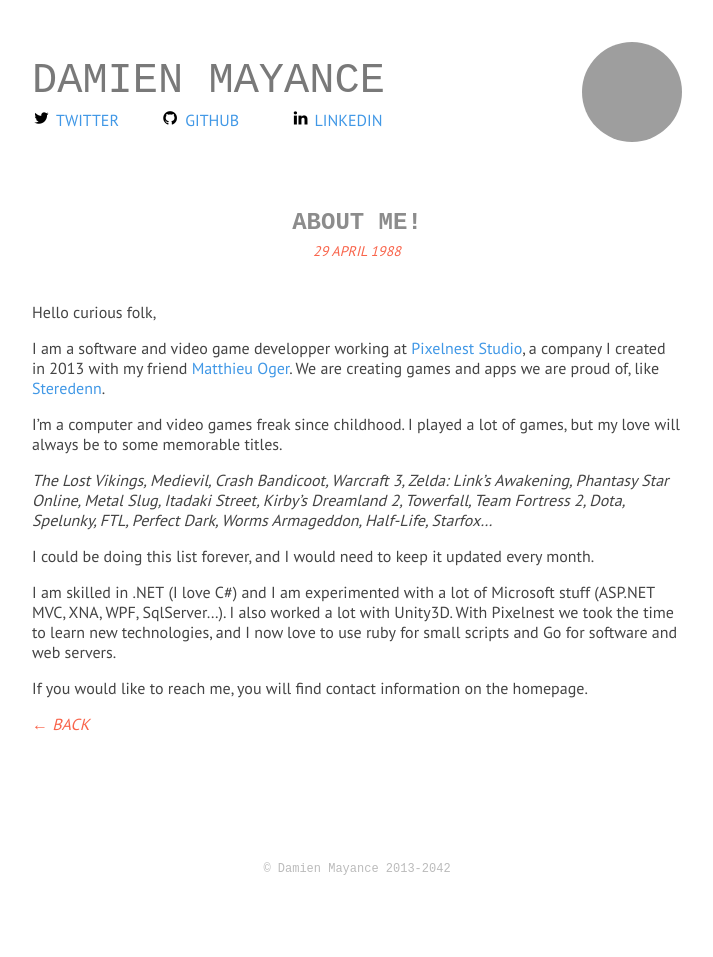
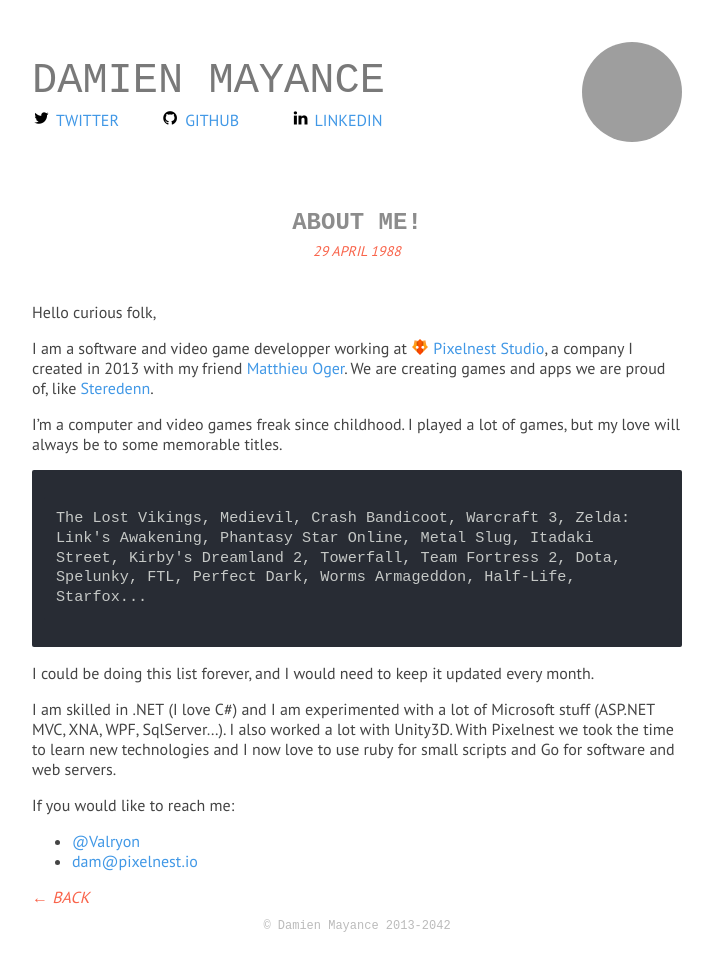
Before and after one commit to valryon/valryon.github.io, a Jekyll site: the page built from _posts/1988-04-29-about.md, in a window 1280 px wide, cut to the strip 0-957 px from the top of the page. Shown: the whole strip, without its empty margins (283-996 px from the left). Built offline with Jekyll 4.4.1, drawn with Linux system fonts in a browser that asks for light colours; some web fonts are replaced; before the commit the page ends 900 px from its top, so only the background shows below that; grey boxes are pictures that could not be loaded.

Commit message:
fix about

````diff
--- a/_posts/1988-04-29-about.md
+++ b/_posts/1988-04-29-about.md
@@ -1,20 +1,22 @@
 ---
 title: About me!
-excerpt_separator: <!--more-->
 ---
-
-<!--more-->
 
 Hello curious folk,
 
-I am a **software and video game developper** working at [Pixelnest Studio](http://pixelnest.io), a company I created in 2013 with my friend [Matthieu Oger](http://solarsailer.net). We are creating games and apps we are proud of, like [Steredenn](http://steredenn.pixelnest.io).
+I am a **software and video game developper** working at <a class="pixelnest-logo" href="http://pixelnest.io">Pixelnest Studio</a>, a company I created in 2013 with my friend [Matthieu Oger](http://solarsailer.net). We are creating games and apps we are proud of, like [Steredenn](http://steredenn.pixelnest.io).
 
 I'm a computer and video games freak since childhood. I played a lot of games, but my love will always be to some memorable titles.
 
-*The Lost Vikings, Medievil, Crash Bandicoot, Warcraft 3, Zelda: Link's Awakening, Phantasy Star Online, Metal Slug, Itadaki Street, Kirby's Dreamland 2, Towerfall, Team Fortress 2, Dota, Spelunky, FTL, Perfect Dark, Worms Armageddon, Half-Life, Starfox...*
+```
+The Lost Vikings, Medievil, Crash Bandicoot, Warcraft 3, Zelda: Link's Awakening, Phantasy Star Online, Metal Slug, Itadaki Street, Kirby's Dreamland 2, Towerfall, Team Fortress 2, Dota, Spelunky, FTL, Perfect Dark, Worms Armageddon, Half-Life, Starfox...
+```
 
 I could be doing this list forever, and I would need to keep it updated every month.
 
-I am skilled in **.NET** (I love C#) and I am experimented with a lot of Microsoft stuff (ASP.NET MVC, XNA, WPF, SqlServer...). I also worked a lot with Unity3D. With Pixelnest we took the time to learn new technologies, and I now love to use **ruby** for small scripts and **Go** for software and web servers.
+I am skilled in **.NET** (I love C#) and I am experimented with a lot of Microsoft stuff (ASP.NET MVC, XNA, WPF, SqlServer...). I also worked a lot with Unity3D. With Pixelnest we took the time to learn new technologies and I now love to use **ruby** for small scripts and **Go** for software and web servers.
 
-If you would like to reach me, you will find contact information on the homepage.
+If you would like to reach me:
+
+- [@Valryon](http://twitter.com/Valryon)
+- [dam@pixelnest.io](mailto:dam@pixelnest.io)
````
